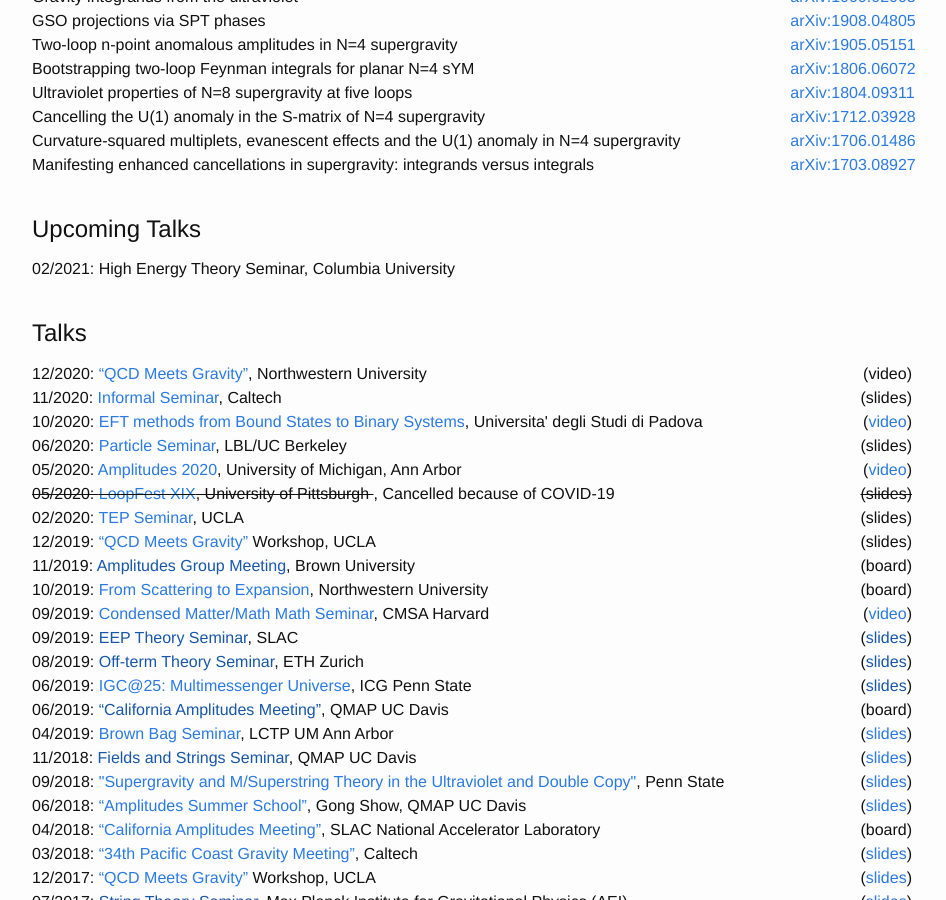
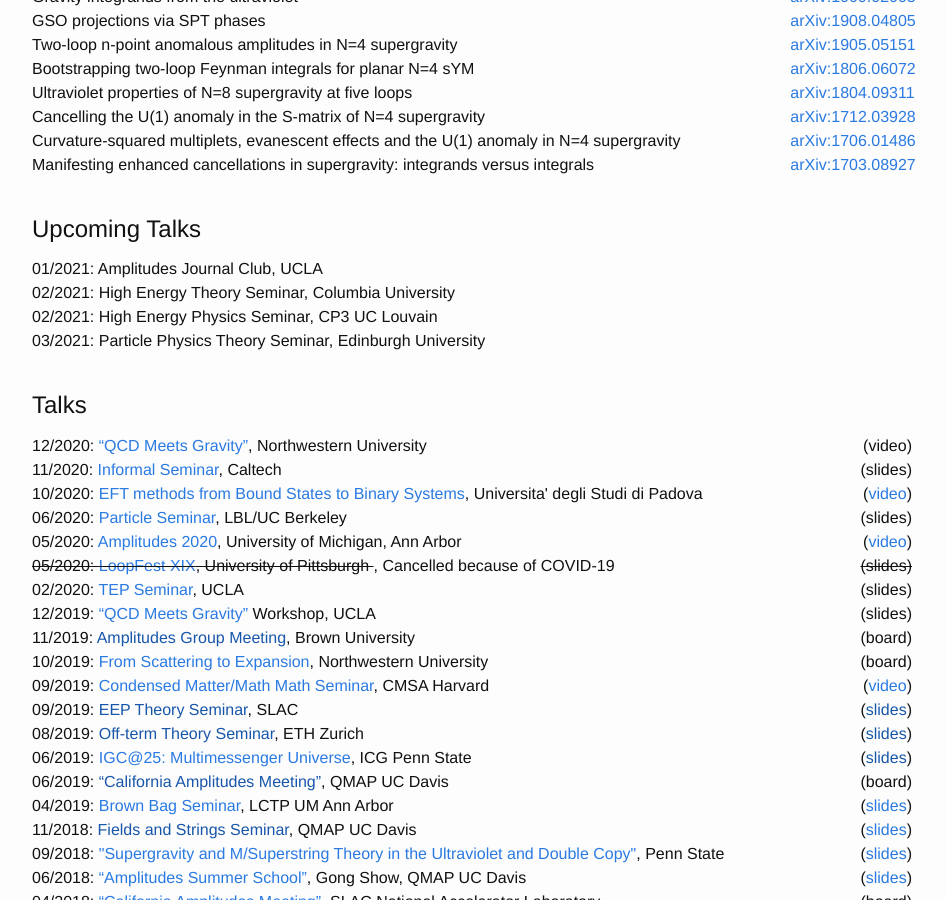
Before and after one commit to julioparra/julioparra.github.io, a Jekyll site: the page built from index.md, in a window 1280 px wide and 900 px high, scrolled down 751 px. Shown: the whole window, without its empty margins (168-1114 px from the left). Built offline with Jekyll 4.4.1, drawn with Linux system fonts in a browser that asks for light colours; nearby versions of some CDN libraries.

Commit message:
More talks

```diff
--- a/index.md
+++ b/index.md
@@ -107,7 +107,19 @@
 #### Upcoming Talks ####
 
 <div class="row">
+    <div class="col-10"> 01/2021: Amplitudes Journal Club,  UCLA </div>
+    <div class="col-2" style="text-align:right"> </div>
+</div>
+<div class="row">
     <div class="col-10"> 02/2021: High Energy Theory Seminar,  Columbia University </div>
+    <div class="col-2" style="text-align:right"> </div>
+</div>
+<div class="row">
+    <div class="col-10"> 02/2021: High Energy Physics Seminar,  CP3 UC Louvain </div>
+    <div class="col-2" style="text-align:right"> </div>
+</div>
+<div class="row">
+    <div class="col-10"> 03/2021: Particle Physics Theory Seminar,  Edinburgh University </div>
     <div class="col-2" style="text-align:right"> </div>
 </div>
 
```
